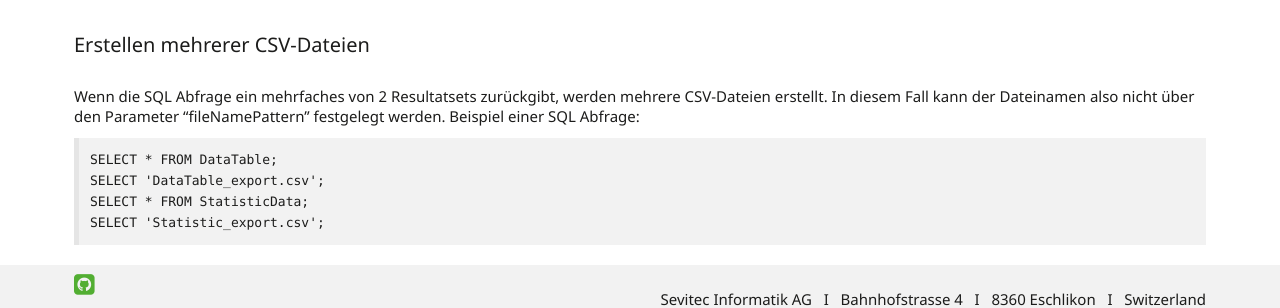
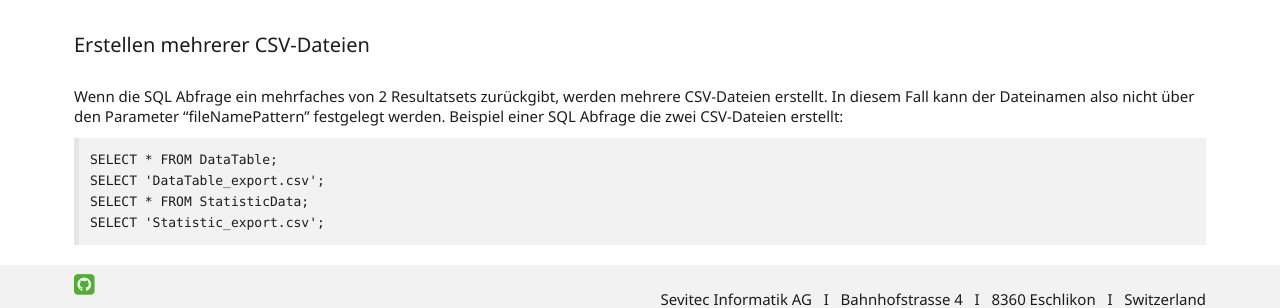
Before and after one commit to primesoft-group/oneconnexx-docs, a Jekyll site: the page built from _pages/addins/de/databasetocsv.md, in a window 1280 px wide. Shown: the part 1687-1995 px from the top of the page. Built offline with Jekyll 4.4.1, drawn with Linux system fonts in a browser that asks for light colours; nearby versions of some CDN libraries; some web fonts are replaced.

Commit message:
Update databasetocsv.md

````diff
--- a/_pages/addins/de/databasetocsv.md
+++ b/_pages/addins/de/databasetocsv.md
@@ -42,7 +42,7 @@ SELECT 'DataTable_export.csv';
 
 ##### Erstellen mehrerer CSV-Dateien
 
-Wenn die SQL Abfrage ein mehrfaches von 2 Resultatsets zurückgibt, werden mehrere CSV-Dateien erstellt. In diesem Fall kann der Dateinamen also nicht über den Parameter "fileNamePattern" festgelegt werden.  Beispiel einer SQL Abfrage:
+Wenn die SQL Abfrage ein mehrfaches von 2 Resultatsets zurückgibt, werden mehrere CSV-Dateien erstellt. In diesem Fall kann der Dateinamen also nicht über den Parameter "fileNamePattern" festgelegt werden.  Beispiel einer SQL Abfrage die zwei CSV-Dateien erstellt:
 ```
 SELECT * FROM DataTable;
 SELECT 'DataTable_export.csv';
````
